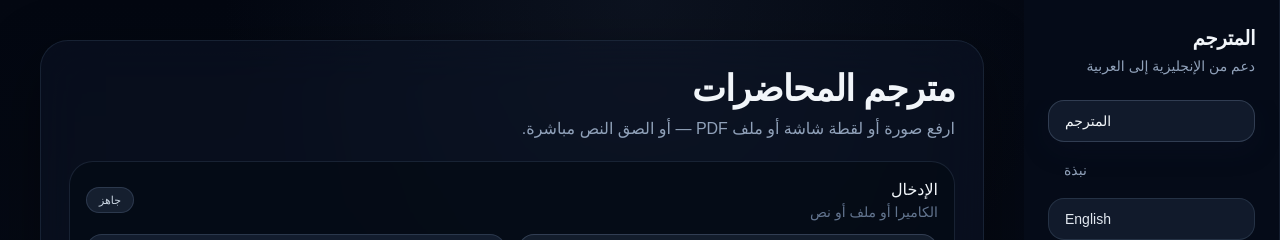
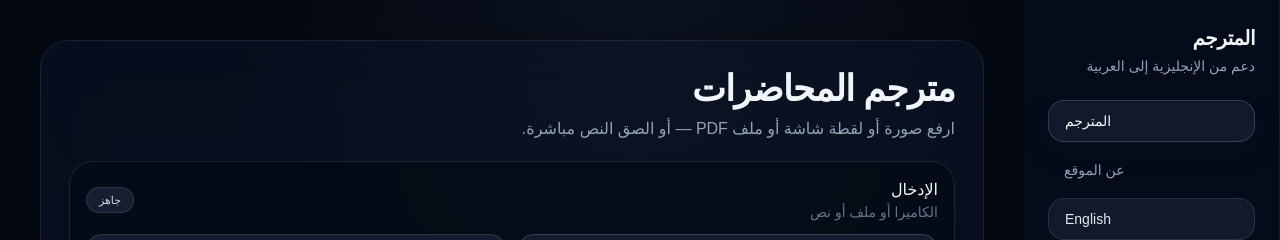
Before and after one commit to sallaxm/UDST-En-Ar-Translator, a Next.js app: page / in a window 1280 px wide. Shown: the top 240 px of the page. Built offline with nearby package versions, Linux system fonts and the light colour scheme.

Commit message:
Update Arabic About label to عن الموقع

```diff
--- a/app/page.tsx
+++ b/app/page.tsx
@@ -60,7 +60,7 @@ const uiText = {
     appName: "المترجم",
     support: "دعم من الإنجليزية إلى العربية",
     translatorNav: "المترجم",
-    aboutNav: "نبذة",
+    aboutNav: "عن الموقع",
     languageToggle: "English",
     heading: "مترجم المحاضرات",
     subHeading: "ارفع صورة أو لقطة شاشة أو ملف PDF — أو الصق النص مباشرة.",
```
